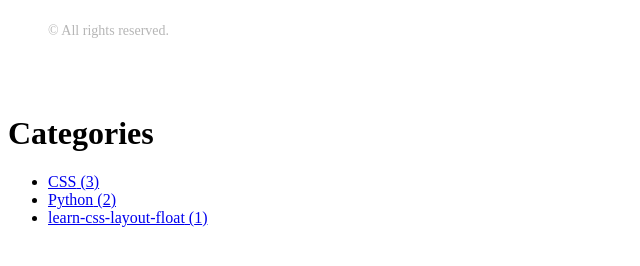
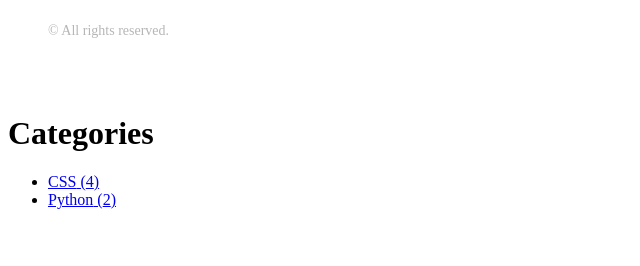
Before and after one commit to windprog/gatsby-blog, a Gatsby site: page /categories in a window 1280 px wide. Shown: the part 364-630 px from the top of the page, without its empty margins (0-640 px from the left). Built offline with nearby package versions, Linux system fonts and the light colour scheme; Gatsby itself is replaced by a stand-in of ours; some packages are replaced by stand-ins of ours.

Commit message:
change doc

```diff
--- a/src/pages/articles/learn-css-layout-float.md
+++ b/src/pages/articles/learn-css-layout-float.md
@@ -4,7 +4,7 @@ date: "2018-04-16 15:48:00"
 layout: post
 draft: false
 path: "/posts/learn-css-layout-float"
-category: "learn-css-layout-float"
+category: "CSS"
 tags:
   - "CSS"
 description: ""
```
